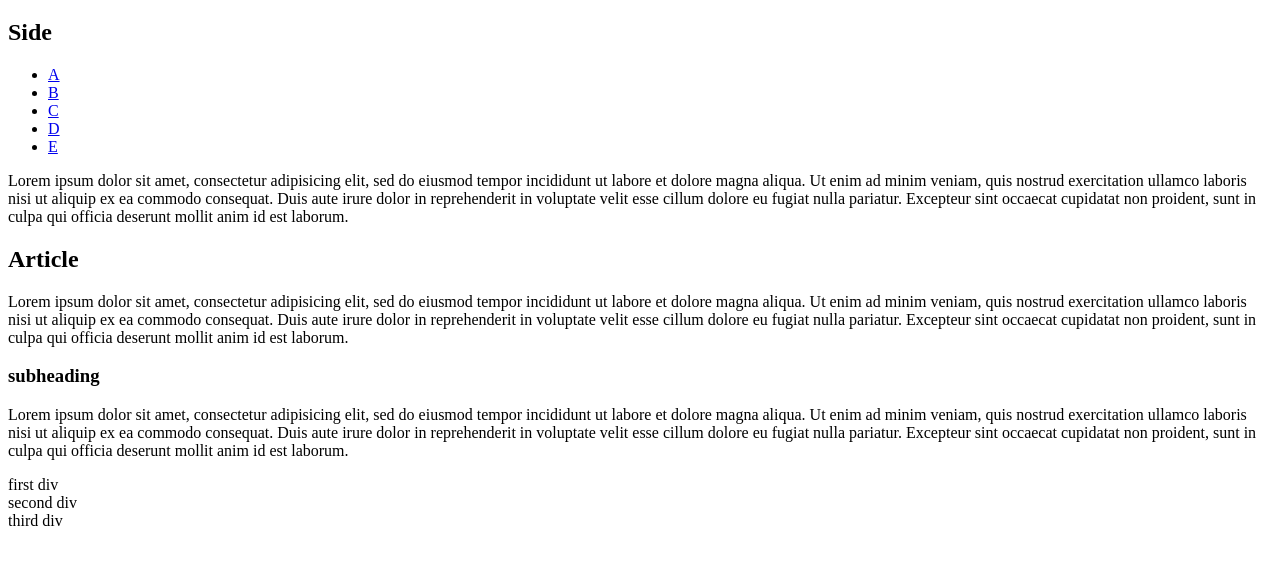
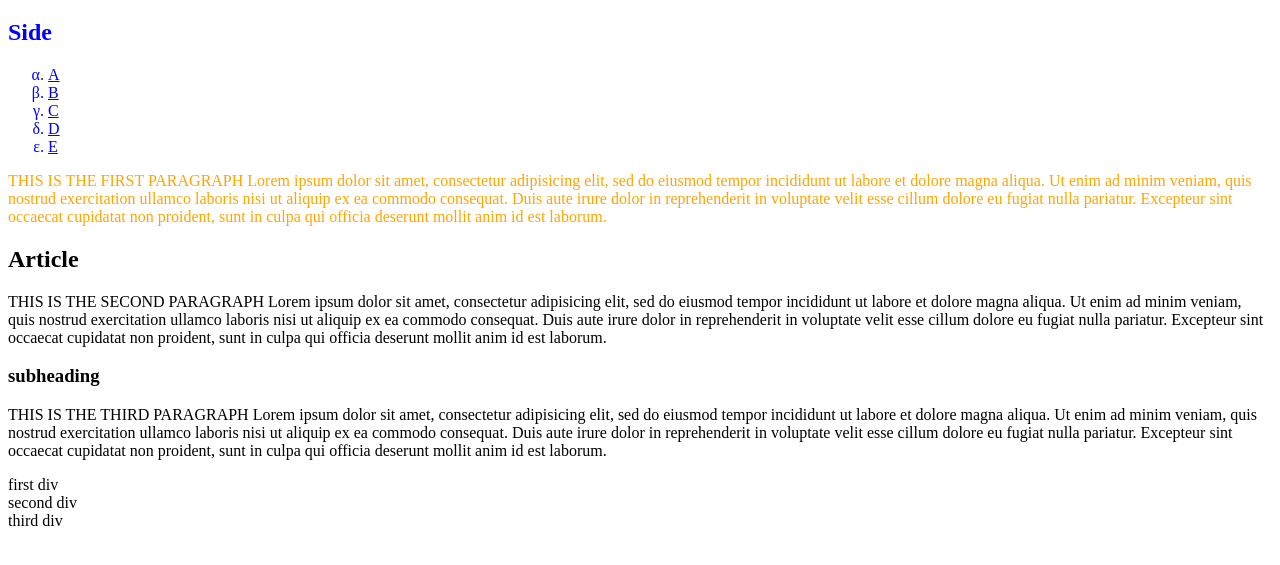
Before and after one commit to runtao0/DOMarama, a plain HTML site: page index.html in a window 1280 px wide. Shown: the part 61-626 px from the top of the page. Drawn offline with nearby package versions, Linux system fonts and the light colour scheme.

Commit message:
Change classes for some elements for demonstration

```diff
--- a/index.html
+++ b/index.html
@@ -6,30 +6,35 @@
     <script type="text/javascript" src="./lib/DOMarama.js"></script>
     <script src="https://ajax.googleapis.com/ajax/libs/jquery/3.1.1/jquery.min.js">
     </script>
+    <link rel="stylesheet" href="./css/master.css">
   </head>
   <body>
     <h1>Heading</h1>
 
     <main>
-      <aside class="sidebar random people" things="people places location">
+      <aside class="sidebar random people blue" things="people places location">
         <h2>Side</h2>
-        <ul>
-          <li class="letters"><a href="#">A</a></li>
+        <ul class="list">
+          <li class="letters vowel"><a href="#">A</a></li>
           <li class="letters"><a href="#">B</a></li>
           <li class="letters"><a href="#">C</a></li>
           <li class="letters"><a href="#">D</a></li>
-          <li class="letters"><a href="#">E</a></li>
+          <li class="letters vowel"><a href="#">E</a></li>
         </ul>
-        <p>Lorem ipsum dolor sit amet, consectetur adipisicing elit, sed do eiusmod tempor incididunt ut labore et dolore magna aliqua. Ut enim ad minim veniam, quis nostrud exercitation ullamco laboris nisi ut aliquip ex ea commodo consequat. Duis aute irure dolor in reprehenderit in voluptate velit esse cillum dolore eu fugiat nulla pariatur. Excepteur sint occaecat cupidatat non proident, sunt in culpa qui officia deserunt mollit anim id est laborum.</p>
+        <p class="p first-p orange">THIS IS THE FIRST PARAGRAPH Lorem ipsum dolor sit amet, consectetur adipisicing elit, sed do eiusmod tempor incididunt ut labore et dolore magna aliqua. Ut enim ad minim veniam, quis nostrud exercitation ullamco laboris nisi ut aliquip ex ea commodo consequat. Duis aute irure dolor in reprehenderit in voluptate velit esse cillum dolore eu fugiat nulla pariatur. Excepteur sint occaecat cupidatat non proident, sunt in culpa qui officia deserunt mollit anim id est laborum.</p>
       </aside>
 
       <article class="content">
         <h2>Article</h2>
 
-        <p>Lorem ipsum dolor sit amet, consectetur adipisicing elit, sed do eiusmod tempor incididunt ut labore et dolore magna aliqua. Ut enim ad minim veniam, quis nostrud exercitation ullamco laboris nisi ut aliquip ex ea commodo consequat. Duis aute irure dolor in reprehenderit in voluptate velit esse cillum dolore eu fugiat nulla pariatur. Excepteur sint occaecat cupidatat non proident, sunt in culpa qui officia deserunt mollit anim id est laborum.</p>
+        <p class="p second-p">THIS IS THE SECOND PARAGRAPH Lorem ipsum dolor sit amet, consectetur adipisicing elit, sed do eiusmod tempor incididunt ut labore et dolore magna aliqua. Ut enim ad minim veniam, quis nostrud exercitation ullamco laboris nisi ut aliquip ex ea commodo consequat. Duis aute irure dolor in reprehenderit in voluptate velit esse cillum dolore eu fugiat nulla pariatur. Excepteur sint occaecat cupidatat non proident, sunt in culpa qui officia deserunt mollit anim id est laborum.</p>
         <h3>subheading</h3>
-        <p>Lorem ipsum dolor sit amet, consectetur adipisicing elit, sed do eiusmod tempor incididunt ut labore et dolore magna aliqua. Ut enim ad minim veniam, quis nostrud exercitation ullamco laboris nisi ut aliquip ex ea commodo consequat. Duis aute irure dolor in reprehenderit in voluptate velit esse cillum dolore eu fugiat nulla pariatur. Excepteur sint occaecat cupidatat non proident, sunt in culpa qui officia deserunt mollit anim id est laborum.</p>
       </article>
+
+      <div class="more-content">
+        <p class="p third-p">THIS IS THE THIRD PARAGRAPH Lorem ipsum dolor sit amet, consectetur adipisicing elit, sed do eiusmod tempor incididunt ut labore et dolore magna aliqua. Ut enim ad minim veniam, quis nostrud exercitation ullamco laboris nisi ut aliquip ex ea commodo consequat. Duis aute irure dolor in reprehenderit in voluptate velit esse cillum dolore eu fugiat nulla pariatur. Excepteur sint occaecat cupidatat non proident, sunt in culpa qui officia deserunt mollit anim id est laborum.</p>
+
+      </div>
     </main>
     <div class="first">
       first div
```
